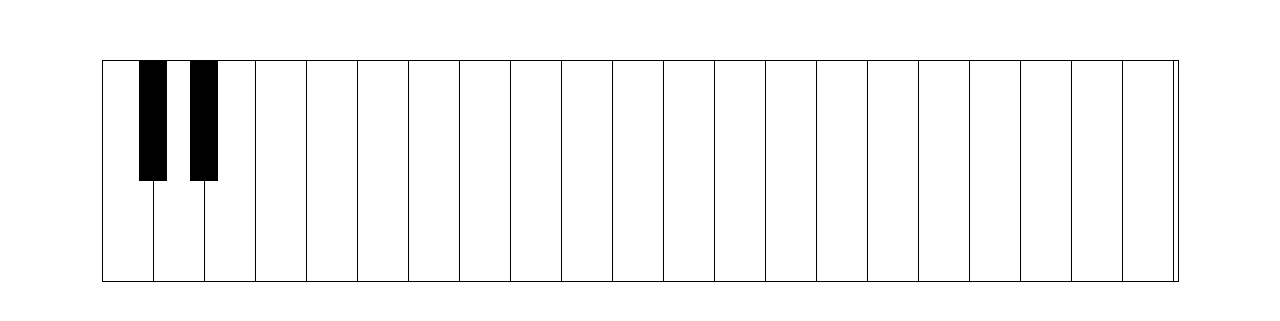
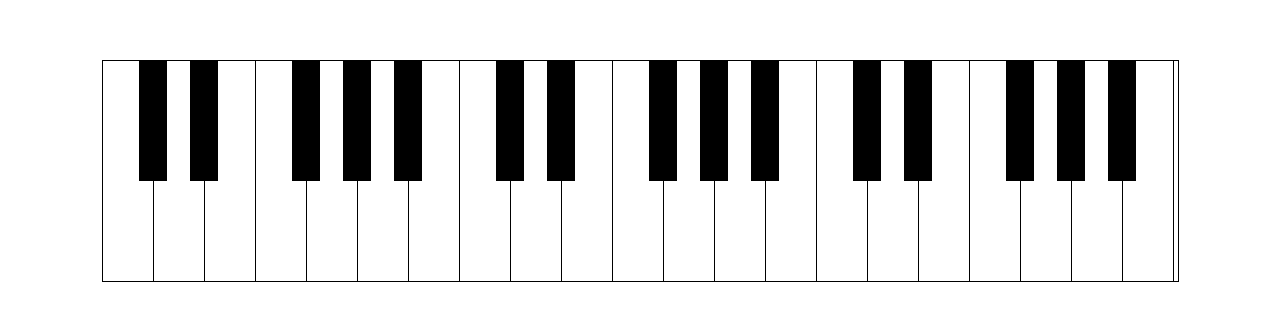
Before and after one commit to Jezebel1990/piano, a React (Create React App) app: page / in a window 1280 px wide. Shown: the part 119-440 px from the top of the page. Built offline with nearby package versions, Linux system fonts and the light colour scheme.

Commit message:
add full keys

```diff
--- a/src/App.tsx
+++ b/src/App.tsx
@@ -9,34 +9,63 @@ function App() {
 <main>
 <section className='piano'>
 <div className='keys-unit'>
+
 <div className='piano-key'>
   <div className="black"></div>
 </div>
 <div className='piano-key'>
 <div className="black"></div>
 </div>
-<div className='piano-key'></div>
-<div className='piano-key'></div>
-<div className='piano-key'></div>
-<div className='piano-key'></div>
+<div className='piano-key'>
+</div>
+<div className='piano-key'>
+<div className="black"></div>
+</div>
+<div className='piano-key'>
+<div className="black"></div>
+</div>
+<div className='piano-key'>
+<div className="black"></div>
+</div>
 <div className='piano-key'></div>
 
-<div className='piano-key'></div>
-<div className='piano-key'></div>
-<div className='piano-key'></div>
-<div className='piano-key'></div>
-<div className='piano-key'></div>
-<div className='piano-key'></div>
+<div className='piano-key'>
+  <div className="black"></div>
+</div>
+<div className='piano-key'>
+<div className="black"></div>
+</div>
+<div className='piano-key'>
+</div>
+<div className='piano-key'>
+<div className="black"></div>
+</div>
+<div className='piano-key'>
+<div className="black"></div>
+</div>
+<div className='piano-key'>
+<div className="black"></div>
+</div>
 <div className='piano-key'></div>
 
+<div className='piano-key'>
+  <div className="black"></div>
+</div>
+<div className='piano-key'>
+<div className="black"></div>
+</div>
+<div className='piano-key'>
+</div>
+<div className='piano-key'>
+<div className="black"></div>
+</div>
+<div className='piano-key'>
+<div className="black"></div>
+</div>
+<div className='piano-key'>
+<div className="black"></div>
+</div>
 <div className='piano-key'></div>
-<div className='piano-key'></div>
-<div className='piano-key'></div>
-<div className='piano-key'></div>
-<div className='piano-key'></div>
-<div className='piano-key'></div>
-<div className='piano-key'></div>
-
 
 
   </div>
```
